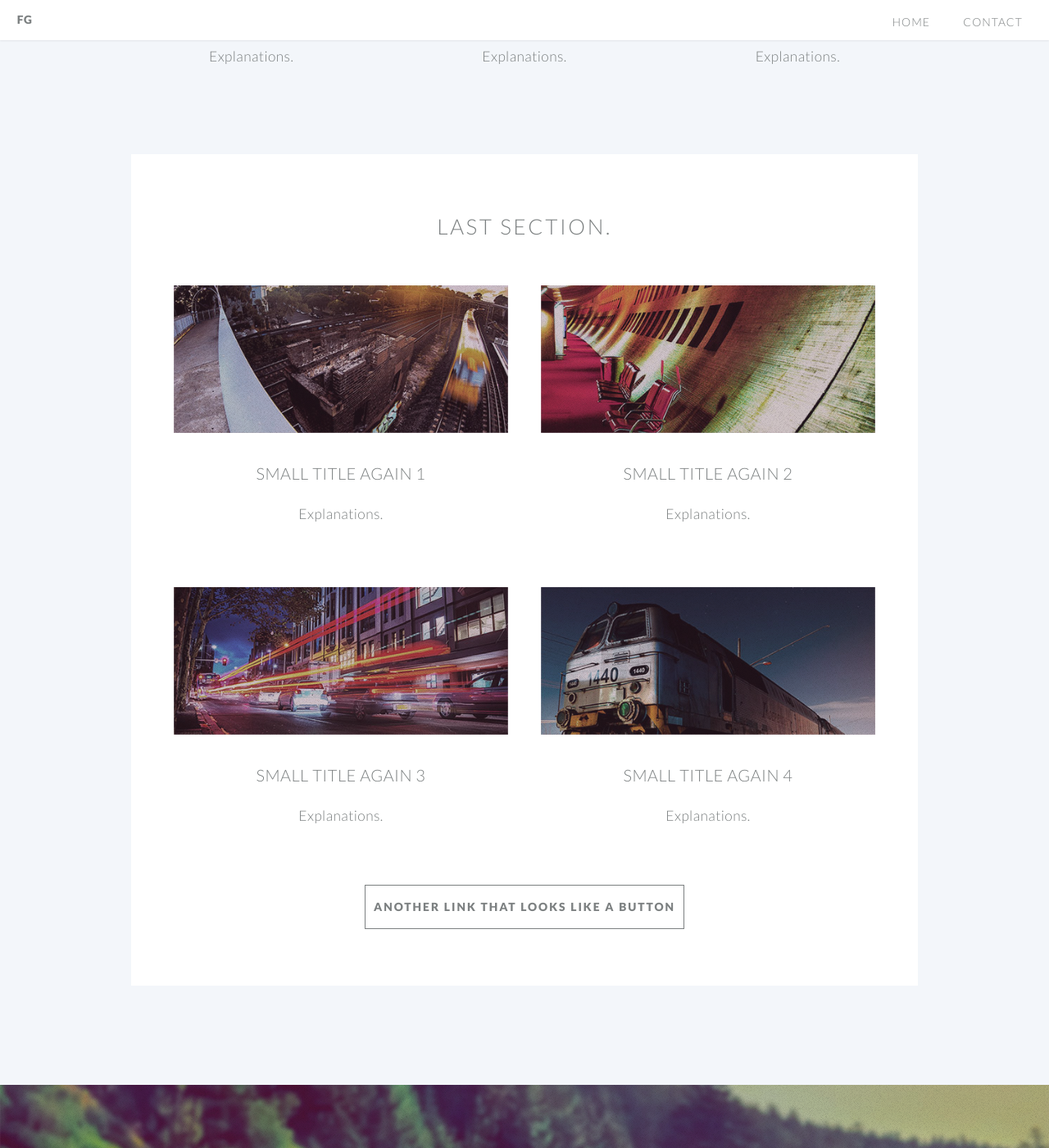
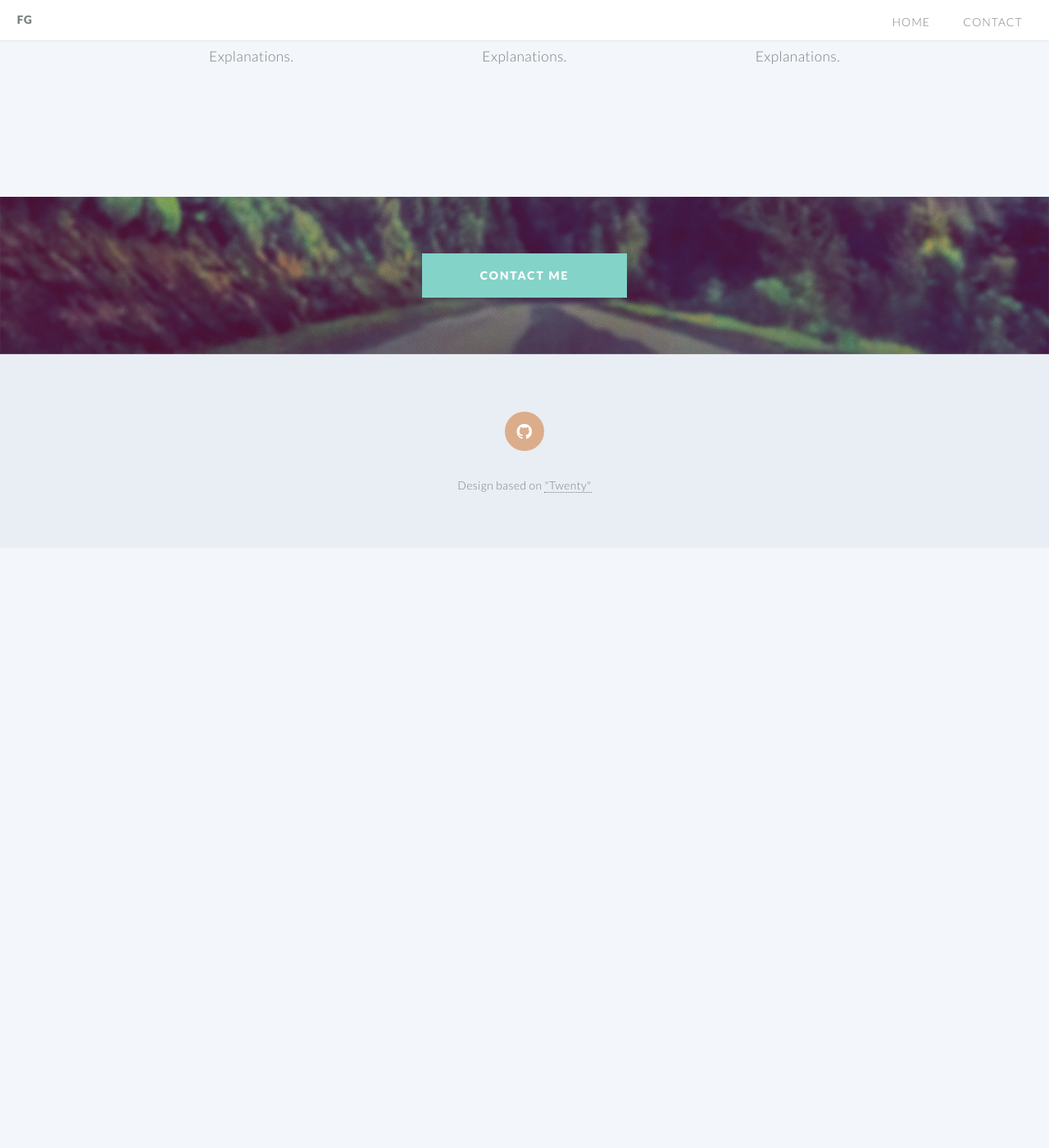
Before and after one commit to fgiaimo/fgiaimo.github.io, a Jekyll site: the page built from index.html, in a window 1280 px wide and 1400 px high, scrolled down 1055 px. Shown: the whole window at 82% size. Built offline with Jekyll 4.4.1, drawn with Linux system fonts in a browser that asks for light colours; after the commit the page ends 1723 px from its top, so only the background shows below that.

Commit message:
Disabling another section and footer in index

```diff
--- a/index.html
+++ b/index.html
@@ -81,7 +81,8 @@ layout: landing-page
 						</div>
 					</section>
 
-				<!-- Three -->	<section class="wrapper style1 container special">
+				<!-- -->
+        <section class="wrapper style1 container special">
 						<div class="row">
 							<div class="4u">
 
@@ -119,11 +120,11 @@ layout: landing-page
 						</div>
 					</section>
 
-				<!-- Four -->
+				<!--
 					<section class="wrapper style3 container special">
 
 						<header class="major">
-							<h2>Last section.</h2>
+							<h2>Images and text.</h2>
 						</header>
 
 						<div class="row">
@@ -182,20 +183,20 @@ layout: landing-page
 						</footer>
 
 					</section>
-
+					       -->
 			</article>
 
-		<!-- CTA -->
+
 			<section id="cta">
-
+			<!--
 				<header>
 					<h2><strong>Wrapping up</strong></h2>
 					<p>Goodbye.</p>
 				</header>
+      -->
 				<footer>
 					<ul class="buttons">
 						<li><a href="contact.html" class="button special">Contact me</a></li>
-						<!--li><a href="#" class="button">Link 2</a></li-->
 					</ul>
 				</footer>
 
```
